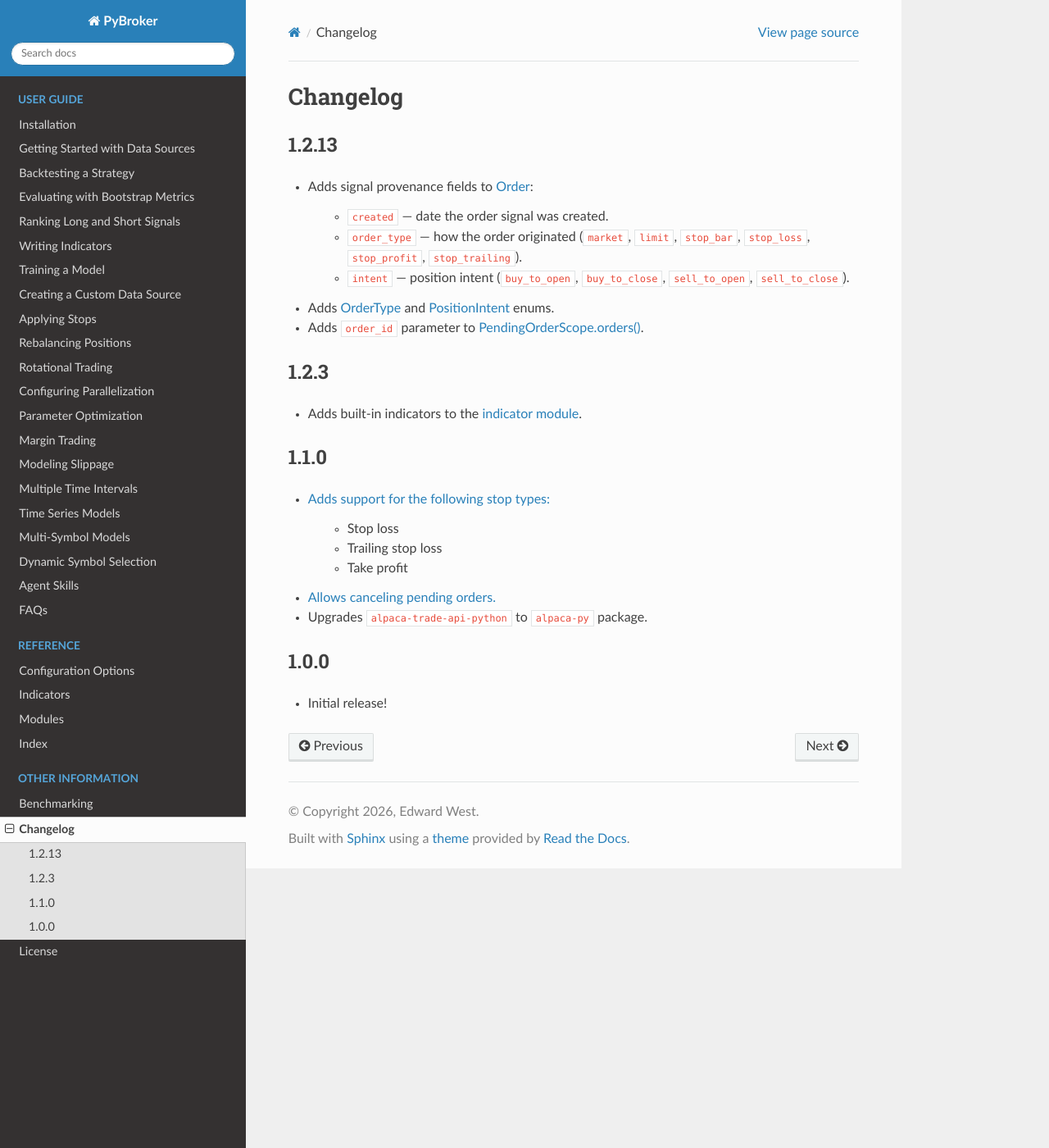
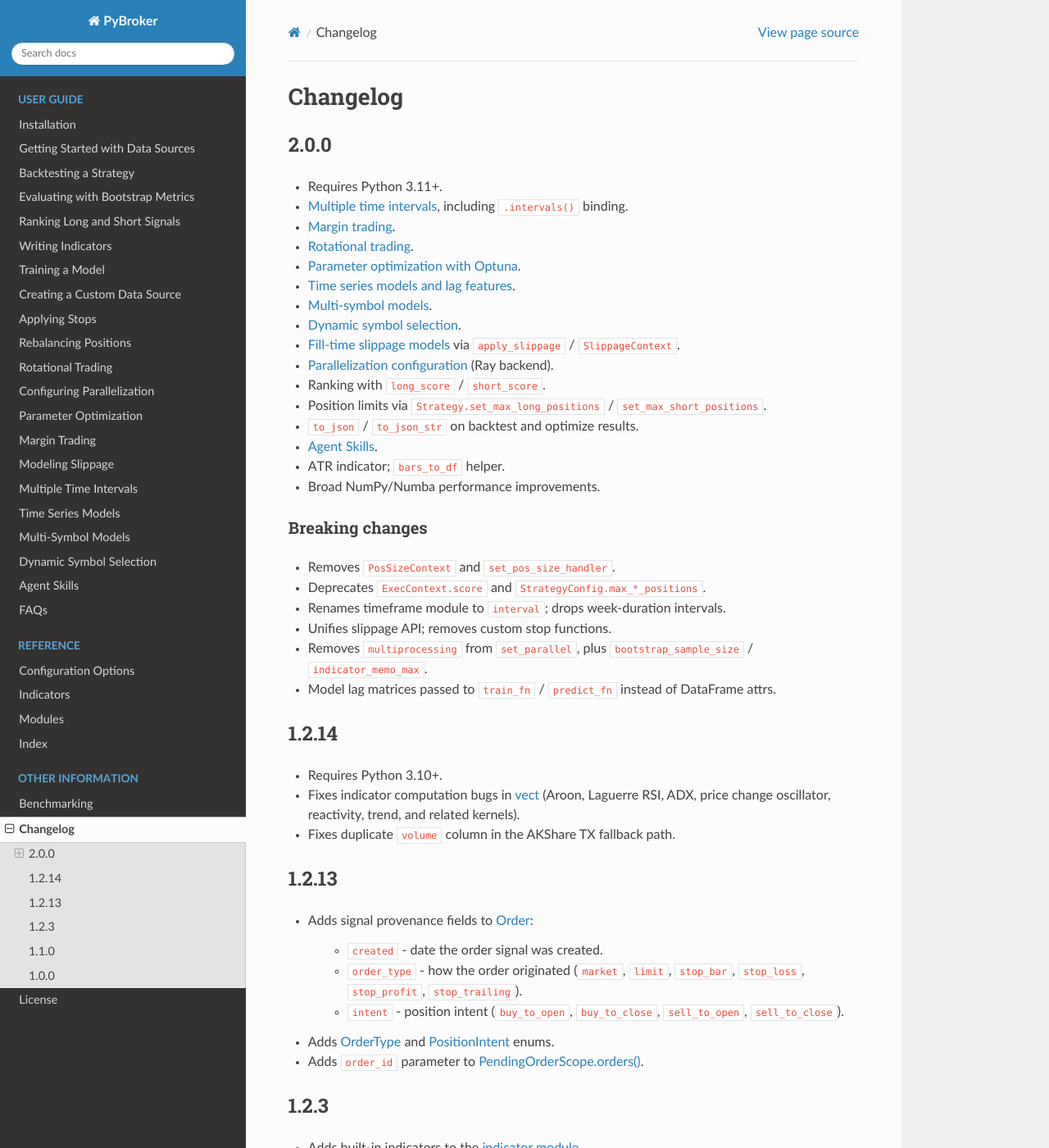
Before and after one commit to edtechre/pybroker, a Sphinx documentation site: the page built from docs/source/changelog.rst, in a window 1280 px wide and 1400 px high. Shown: the whole window at 82% size. Built offline with Sphinx 7.4.7 and the Read the Docs theme 3.1.0, drawn with Linux system fonts in a browser that asks for light colours.

Commit message:
Document 2.0.0 and 1.2.14 changes in the changelog.
Co-authored-by: Cursor <cursoragent@cursor.com>

```diff
--- a/docs/source/changelog.rst
+++ b/docs/source/changelog.rst
@@ -1,15 +1,74 @@
 #########
 Changelog
 #########
+
+2.0.0
+=====
+
+* Requires Python 3.11+.
+
+* `Multiple time intervals <https://www.pybroker.com/en/latest/notebooks/15.%20Multiple%20Time%20Intervals.html>`_, including ``.intervals()`` binding.
+
+* `Margin trading <https://www.pybroker.com/en/latest/notebooks/13.%20Margin%20Trading.html>`_.
+
+* `Rotational trading <https://www.pybroker.com/en/latest/notebooks/10.%20Rotational%20Trading.html>`_.
+
+* `Parameter optimization with Optuna <https://www.pybroker.com/en/latest/notebooks/12.%20Parameter%20Optimization.html>`_.
+
+* `Time series models and lag features <https://www.pybroker.com/en/latest/notebooks/16.%20Time%20Series%20Models.html>`_.
+
+* `Multi-symbol models <https://www.pybroker.com/en/latest/notebooks/17.%20Multi-Symbol%20Models.html>`_.
+
+* `Dynamic symbol selection <https://www.pybroker.com/en/latest/notebooks/18.%20Dynamic%20Symbol%20Selection.html>`_.
+
+* `Fill-time slippage models <https://www.pybroker.com/en/latest/notebooks/14.%20Modeling%20Slippage.html>`_ via ``apply_slippage`` / ``SlippageContext``.
+
+* `Parallelization configuration <https://www.pybroker.com/en/latest/notebooks/11.%20Configuring%20Parallelization.html>`_ (Ray backend).
+
+* Ranking with ``long_score`` / ``short_score``.
+
+* Position limits via ``Strategy.set_max_long_positions`` / ``set_max_short_positions``.
+
+* ``to_json`` / ``to_json_str`` on backtest and optimize results.
+
+* :doc:`Agent Skills <agent-skills>`.
+
+* ATR indicator; ``bars_to_df`` helper.
+
+* Broad NumPy/Numba performance improvements.
+
+Breaking changes
+----------------
+
+* Removes ``PosSizeContext`` and ``set_pos_size_handler``.
+
+* Deprecates ``ExecContext.score`` and ``StrategyConfig.max_*_positions``.
+
+* Renames timeframe module to ``interval``; drops week-duration intervals.
+
+* Unifies slippage API; removes custom stop functions.
+
+* Removes ``multiprocessing`` from ``set_parallel``, plus ``bootstrap_sample_size`` / ``indicator_memo_max``.
+
+* Model lag matrices passed to ``train_fn`` / ``predict_fn`` instead of DataFrame attrs.
+
+1.2.14
+======
+
+* Requires Python 3.10+.
+
+* Fixes indicator computation bugs in `vect <https://www.pybroker.com/en/latest/reference/pybroker.vect.html>`_ (Aroon, Laguerre RSI, ADX, price change oscillator, reactivity, trend, and related kernels).
+
+* Fixes duplicate ``volume`` column in the AKShare TX fallback path.
 
 1.2.13
 ======
 
 * Adds signal provenance fields to `Order <https://www.pybroker.com/en/latest/reference/pybroker.portfolio.html#pybroker.portfolio.Order>`_:
 
-    * ``created`` — date the order signal was created.
-    * ``order_type`` — how the order originated (``market``, ``limit``, ``stop_bar``, ``stop_loss``, ``stop_profit``, ``stop_trailing``).
-    * ``intent`` — position intent (``buy_to_open``, ``buy_to_close``, ``sell_to_open``, ``sell_to_close``).
+    * ``created`` - date the order signal was created.
+    * ``order_type`` - how the order originated (``market``, ``limit``, ``stop_bar``, ``stop_loss``, ``stop_profit``, ``stop_trailing``).
+    * ``intent`` - position intent (``buy_to_open``, ``buy_to_close``, ``sell_to_open``, ``sell_to_close``).
 
 * Adds `OrderType <https://www.pybroker.com/en/latest/reference/pybroker.common.html#pybroker.common.OrderType>`_ and `PositionIntent <https://www.pybroker.com/en/latest/reference/pybroker.common.html#pybroker.common.PositionIntent>`_ enums.
 
```
